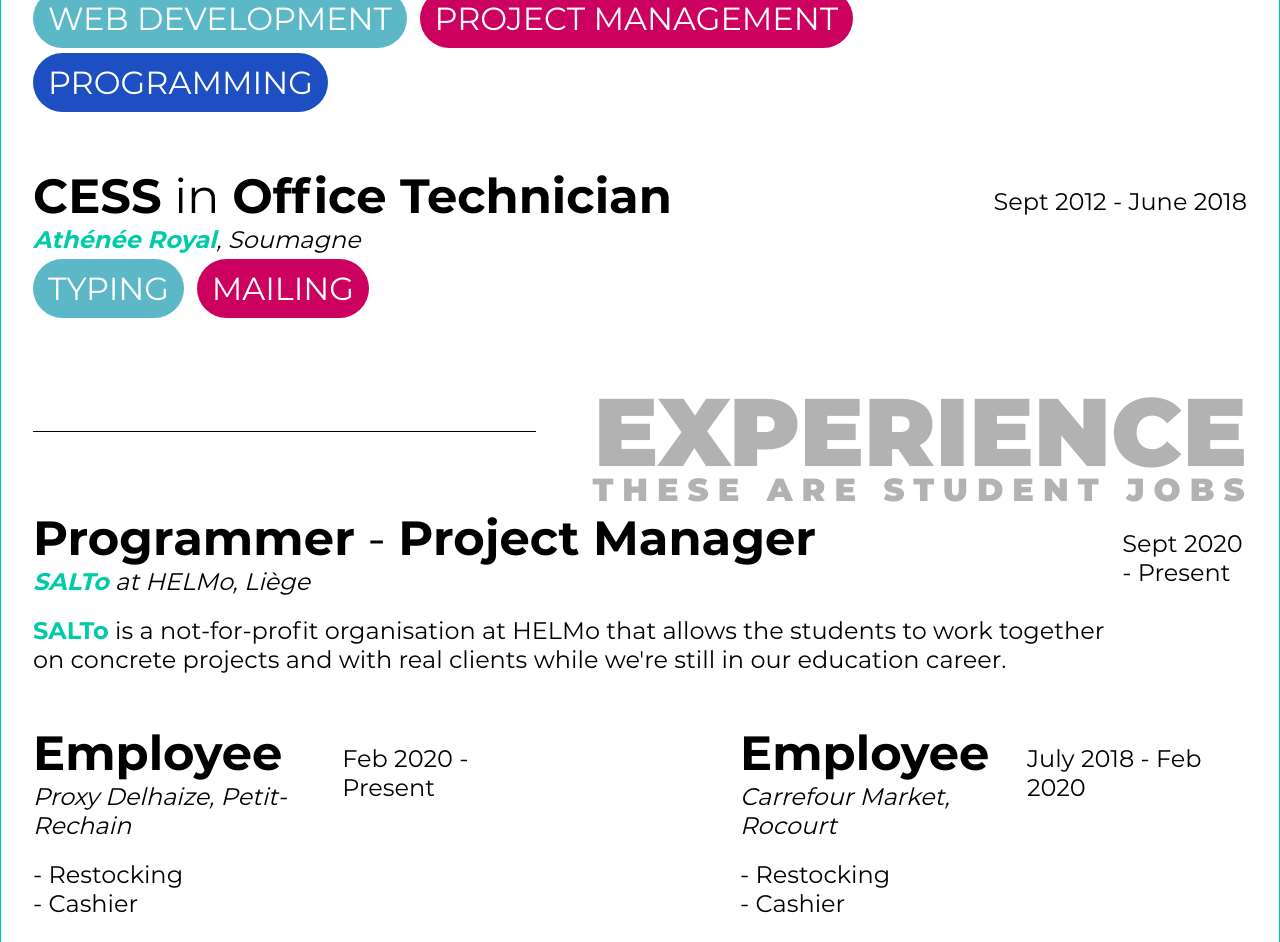
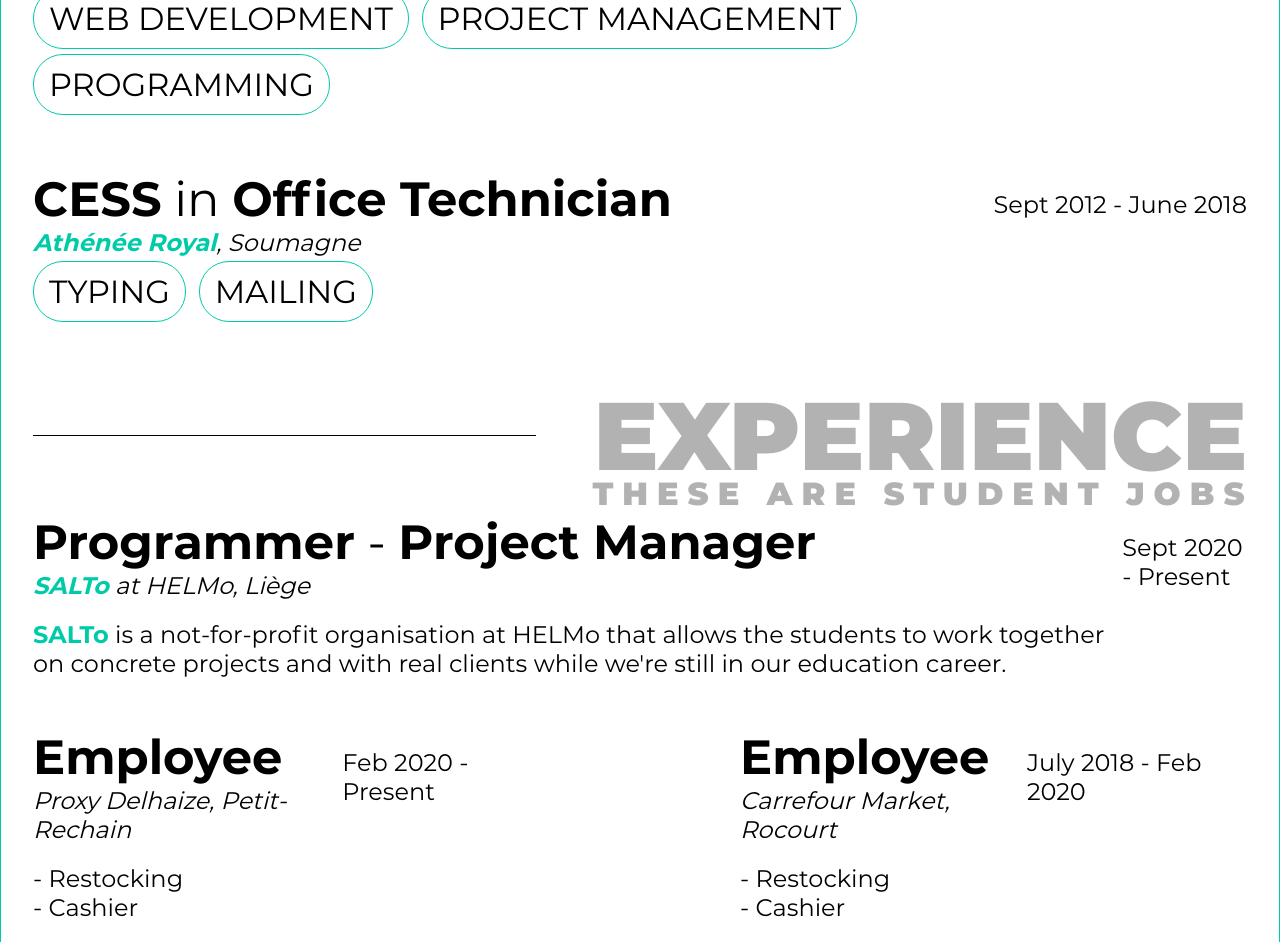
Before and after one commit to greatgaetan/personal, a plain HTML site: page resume/index.html in a window 1280 px wide. Shown: the part 597-1539 px from the top of the page. Drawn offline with Linux system fonts and the light colour scheme.

Commit message:
little updates on colors, borders, soft skills, etc.

```diff
--- a/resume/css/main.css
+++ b/resume/css/main.css
@@ -216,16 +216,9 @@
       padding: 8px 12px;
     }
 
-    .skill-1 {
-        background-color: #5CB8C7;
-    }
-
-    .skill-2 {
-        background-color: #CB005F;
-    }
-
-    .skill-3 {
-        background-color: #1D4EC2;
+    .rounded-border {
+        border: 1px solid #00CBA9;
+        color: black;
     }
 
     .student-jobs {
--- a/resume/index.html
+++ b/resume/index.html
@@ -100,9 +100,9 @@
                         Guillemins, Liège</span>
                 </div>
                 <ul class="colored-bubbles">
-                    <li class="skill skill-1">WEB DEVELOPMENT</li>
-                    <li class="skill skill-2">PROJECT MANAGEMENT</li>
-                    <li class="skill skill-3">PROGRAMMING</li>
+                    <li class="skill rounded-border">WEB DEVELOPMENT</li>
+                    <li class="skill rounded-border">PROJECT MANAGEMENT</li>
+                    <li class="skill rounded-border">PROGRAMMING</li>
                 </ul>
             </div>
             <div class="right-date">
@@ -116,8 +116,8 @@
                         class="place"><a class="clickable" href="http://www.athenee-soumagne.be/" target="_blank">Athénée Royal</a>, Soumagne</span>
                 </div>
                 <ul class="colored-bubbles">
-                    <li class="skill skill-1">TYPING</li>
-                    <li class="skill skill-2">MAILING</li>
+                    <li class="skill rounded-border">TYPING</li>
+                    <li class="skill rounded-border">MAILING</li>
                 </ul>
             </div>
             <div class="right-date">
@@ -277,7 +277,7 @@
                 <ul>
                     <li>Managing project (due to SALTo)</li>
                     <li>Design aptitude</li>
-                    <li>Writing skills</li>
+                    <li>Communication</li>
                 </ul>
             </div>
             <div class="box">
@@ -295,11 +295,11 @@
                 </div>
                 <div class="language-line">
                     <div>French</div>
-                    <div>Native</div>
+                    <div>Native (C2)</div>
                 </div>
                 <div class="language-line">
                     <div>English</div>
-                    <div>Fluent</div>
+                    <div>Fluent (B2)</div>
                 </div>
             </div>
             <div class="box">
```
